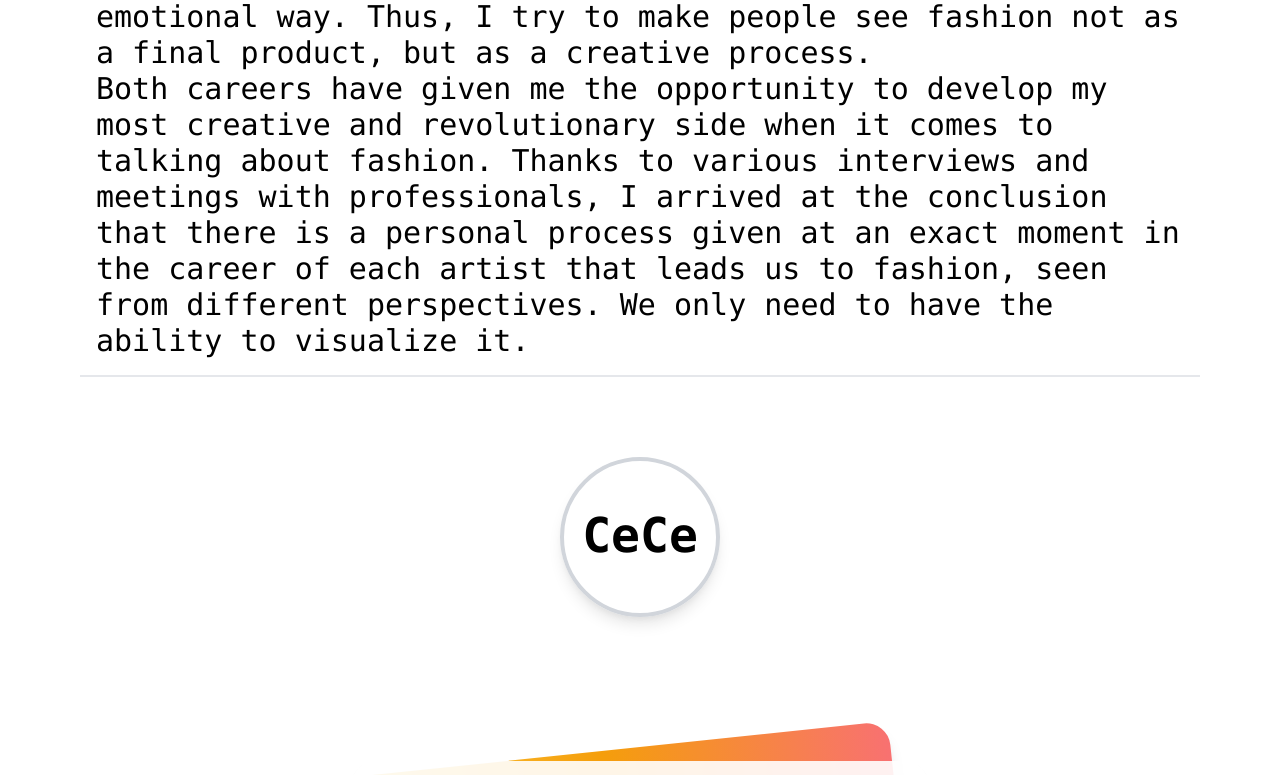
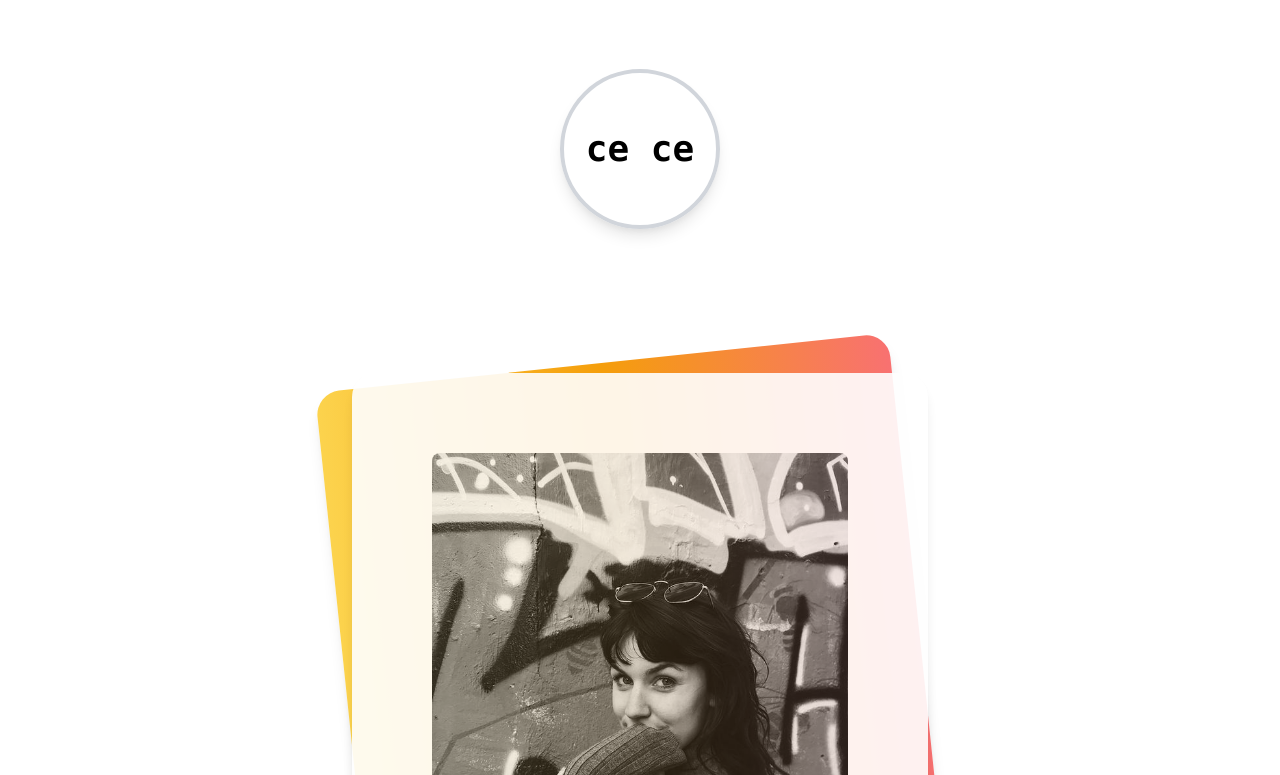
Before and after one commit to EcaCosca/BlogByCeCe, a React (Create React App) app: page /about in a window 1280 px wide. Shown: the part 1789-2564 px from the top of the page. Built offline with nearby package versions, Linux system fonts and the light colour scheme.

Commit message:
Edited the about section to match new criteria

```diff
--- a/src/pages/about.js
+++ b/src/pages/about.js
@@ -7,7 +7,7 @@ const About = () => {
         <div>
             <div className="h-screen flex justify-center items-center bg-yellow-300">
                 <h1 className="text-9xl uppercase font-black tracking-widest">
-                    <Phrase margin={10}>
+                    <Phrase margin={20}>
                         <Char char="A" delay={0} />
                         <Char char="B" delay={0.2} />
                         <Char char="O" delay={0.4} />
@@ -15,13 +15,9 @@ const About = () => {
                         <Char char="T" delay={0.8} />
                     </Phrase>
                     <br />
-                    <Phrase margin={10}>
+                    <Phrase margin={20}>
                         <Char char="C" delay={1.8} />
-                        <Char char="A" delay={2} />
-                        <Char char="M" delay={2} />
-                        <Char char="I" delay={2} />
-                        <Char char="L" delay={2} />
-                        <Char char="A" delay={2} />
+                        <Char char="E" delay={2} />
                     </Phrase>
                     <br />
                     <Phrase margin={20} size={100} duration={0.5}>
@@ -47,7 +43,7 @@ const About = () => {
                         </div>
                     </div>
                 </div>
-                <div className="flex flex-col justify-center items-center mb-5 p-16 text-3xl font-mono">
+                <div className="flex flex-col justify-center items-center mb-5 p-16 text-2xl font-mono">
                     <p className="mb-2 border-b-2 p-4 mb-20">
                     Argentine world traveler, writer, journalist and fashion producer
                     <br />
@@ -61,7 +57,7 @@ const About = () => {
                     <br />
                     </p>
                     <div className='rounded-full h-40 w-40 flex items-center justify-center border-4 border-gray-300 shadow-lg transform hover:scale-125 hover:shadow-2xl transition ease-in-out duration-1000'>
-                        <h2 className="text-5xl mb-1 p-4 font-bold">CeCe</h2>
+                        <h2 className="text-4xl font-bold">ce ce</h2>
                     </div>
                 </div>
             </div>
```
